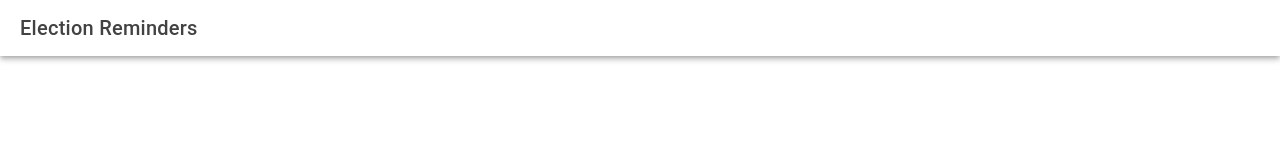
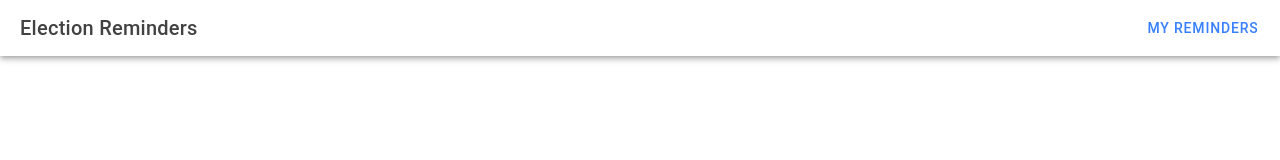
Before and after one commit to PhilipWright96/ElectionReminders, a React (Vite) app: page /home in a window 1280 px wide. Shown: the top 160 px of the page. Built offline with nearby package versions, Linux system fonts and the light colour scheme.

Commit message:
Add button in toolbar

```diff
--- a/src/pages/Home.tsx
+++ b/src/pages/Home.tsx
@@ -1,4 +1,4 @@
-import { IonContent, IonHeader, IonPage, IonTitle, IonToolbar } from '@ionic/react';
+import { IonContent, IonHeader, IonPage, IonTitle, IonToolbar, IonButtons, IonButton } from '@ionic/react';
 import ExploreContainer from '../components/ExploreContainer';
 import './Home.css';
 
@@ -8,6 +8,9 @@ const Home: React.FC = () => {
       <IonHeader>
         <IonToolbar>
           <IonTitle>Election Reminders</IonTitle>
+          <IonButtons slot="primary">
+            <IonButton>My Reminders</IonButton>
+          </IonButtons>
         </IonToolbar>
       </IonHeader>
       <IonContent fullscreen>
```
